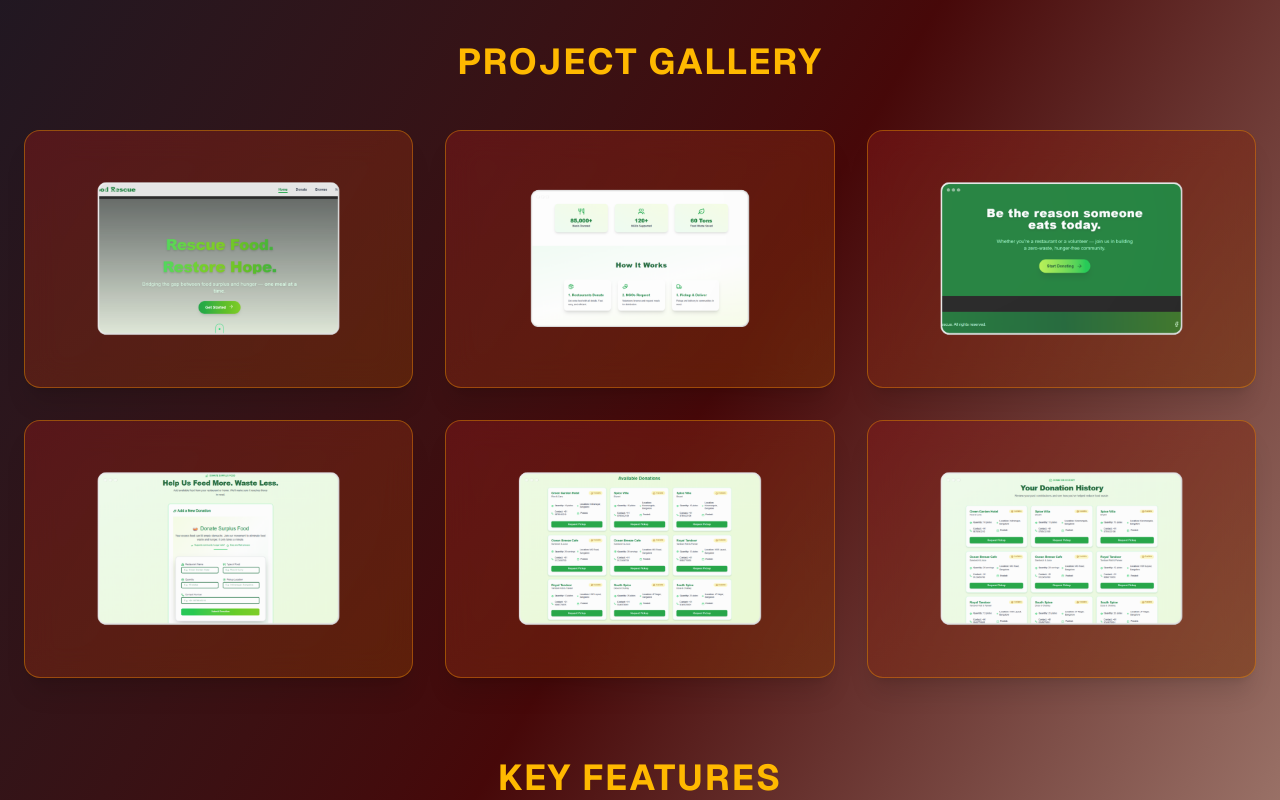
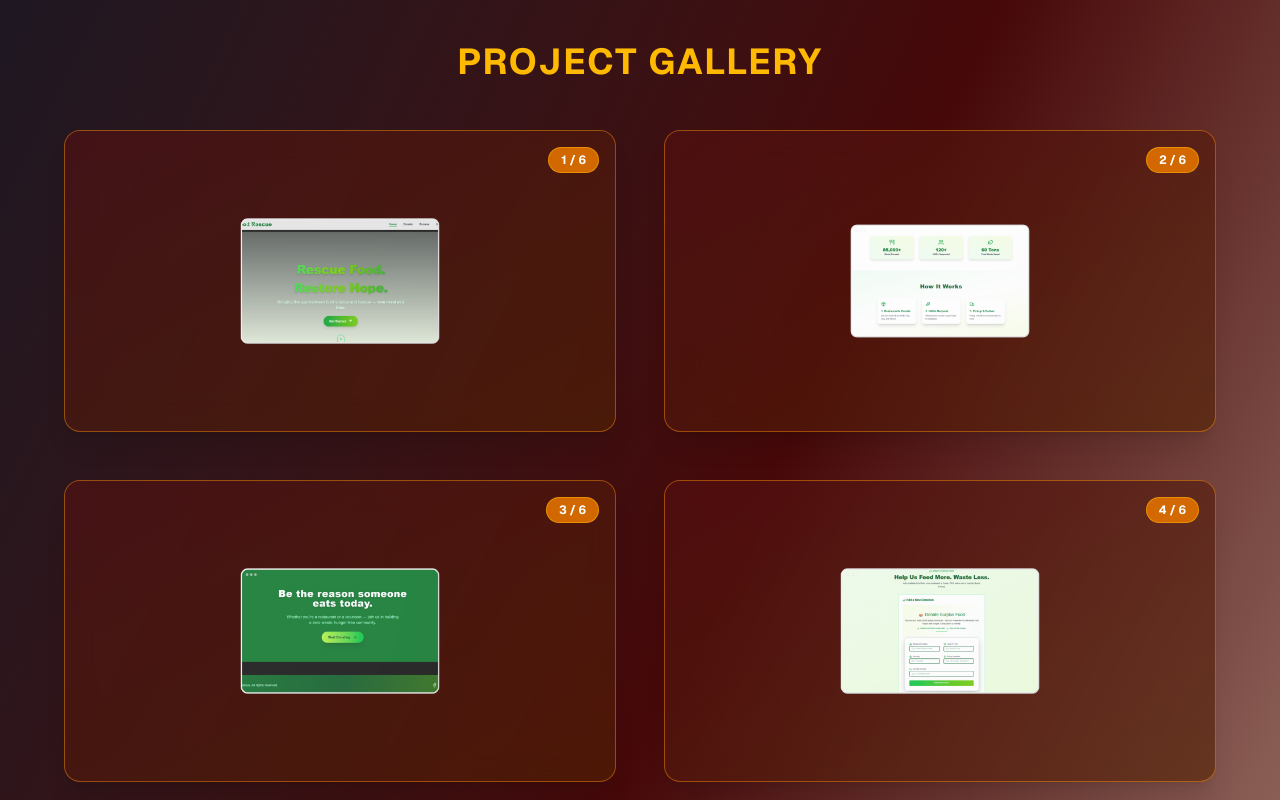
Before and after one commit to maneeshkumarr/portfolio-badeffect, a Next.js app: page /more-about/Event-Management in a window 1280 px wide. Shown: the part 580-1380 px from the top of the page. Built offline with nearby package versions, Linux system fonts and the light colour scheme.

Commit message:
adjust image size

```diff
--- a/src/app/more-about/ProjectDetails.tsx
+++ b/src/app/more-about/ProjectDetails.tsx
@@ -169,12 +169,12 @@ export default function ProjectDetails({
           </div>
         </motion.section>
 
-        {/* Gallery */}
+        {/* Gallery - Larger Images for Better Visibility */}
         <motion.section variants={itemVariants}>
           <h2 className="text-2xl sm:text-3xl lg:text-4xl font-bold mb-12 text-center text-amber-400 uppercase tracking-wider">
             Project Gallery
           </h2>
-          <div className="grid grid-cols-1 sm:grid-cols-2 lg:grid-cols-3 gap-6 sm:gap-8">
+          <div className="grid grid-cols-1 lg:grid-cols-2 gap-8 sm:gap-12 max-w-6xl mx-auto">
             {imageList.map((img, index) => {
               const imageSrc = `${imagePath}${img}`;
               const hasError = imageLoadErrors.has(img);
@@ -186,14 +186,14 @@ export default function ProjectDetails({
                   initial={{ opacity: 0, y: 60, scale: 0.9 }}
                   whileInView={{ opacity: 1, y: 0, scale: 1 }}
                   transition={{ duration: 0.6, delay: index * 0.1 }}
-                  whileHover={{ scale: 1.03, y: -5 }}
+                  whileHover={{ scale: 1.02, y: -8 }}
                   viewport={{ once: true, amount: 0.1 }}
                   onClick={() => !hasError && openModal(imageSrc)}
                   role="button"
                   aria-label={`View ${title} screenshot ${index + 1}`}
                 >
                   {hasError ? (
-                    <div className="w-full h-64 flex items-center justify-center bg-gradient-to-br from-red-900/60 to-amber-900/60 rounded-xl">
+                    <div className="w-full h-80 flex items-center justify-center bg-gradient-to-br from-red-900/60 to-amber-900/60 rounded-xl">
                       <div className="text-center text-amber-200">
                         <div className="text-4xl mb-2" aria-hidden="true">📷</div>
                         <p className="text-sm">Image not available</p>
@@ -202,21 +202,34 @@ export default function ProjectDetails({
                   ) : (
                     <>
                       <div className="absolute inset-0 bg-gradient-to-t from-black/70 via-transparent to-transparent opacity-0 group-hover:opacity-100 transition-opacity duration-300 z-10" />
+
+                      {/* Larger Image Container for Better Content Visibility */}
+                      <div className="relative w-full min-h-[300px] max-h-[500px] bg-black/20 rounded-xl overflow-hidden">
                         <Image
                           src={imageSrc}
                           alt={`${title} Screenshot ${index + 1}`}
-                        width={800}
-                        height={600}
-                        className="w-full h-64 object-cover rounded-xl transition-transform duration-500 group-hover:scale-110"
+                          fill
+                          className="object-contain transition-transform duration-500 group-hover:scale-105 p-2"
                           onError={() => handleImageError(img)}
                           loading="lazy"
-                        sizes="(max-width: 640px) 100vw, (max-width: 1024px) 50vw, 33vw"
-                        quality={80}
+                          sizes="(max-width: 1024px) 100vw, 50vw"
+                          quality={85}
+                          style={{
+                            objectFit: 'contain',
+                            background: 'transparent'
+                          }}
                         />
-                      <div className="absolute bottom-4 left-4 text-white opacity-0 group-hover:opacity-100 transition-opacity duration-300 z-20">
-                        <span className="text-sm font-semibold bg-red-900/80 backdrop-blur-sm px-3 py-1 rounded-full border border-amber-500/50">
+                      </div>
+
+                      <div className="absolute bottom-6 left-6 text-white opacity-0 group-hover:opacity-100 transition-opacity duration-300 z-20">
+                        <span className="text-sm font-semibold bg-red-900/80 backdrop-blur-sm px-4 py-2 rounded-full border border-amber-500/50">
                           Click to enlarge
                         </span>
+                      </div>
+
+                      {/* Image counter badge */}
+                      <div className="absolute top-4 right-4 bg-amber-600/90 backdrop-blur-sm text-white text-xs font-bold px-3 py-1 rounded-full border border-amber-400/50">
+                        {index + 1} / {imageList.length}
                       </div>
                     </>
                   )}
```
Lines whose indentation alone changed are shown as unchanged.
